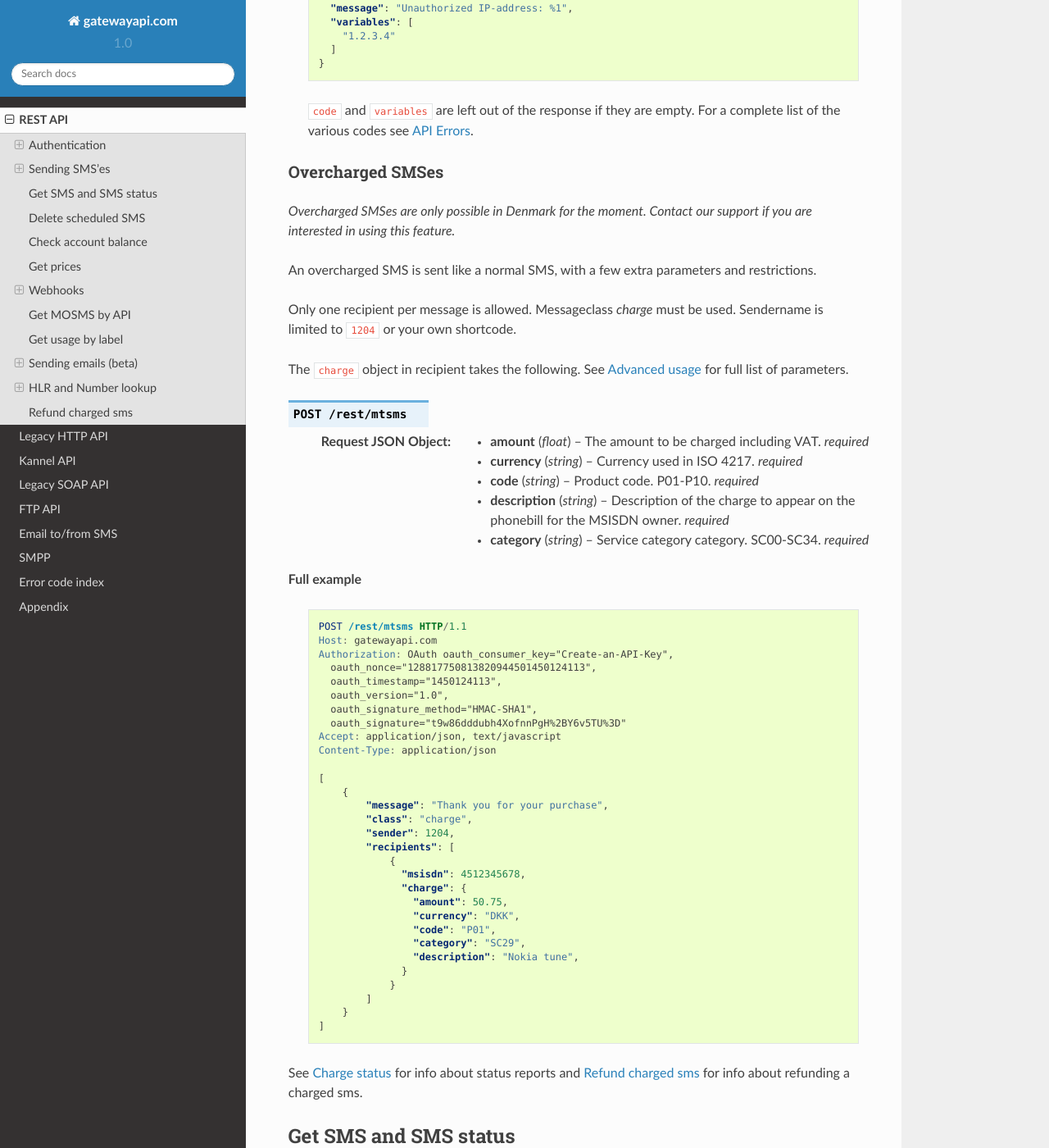
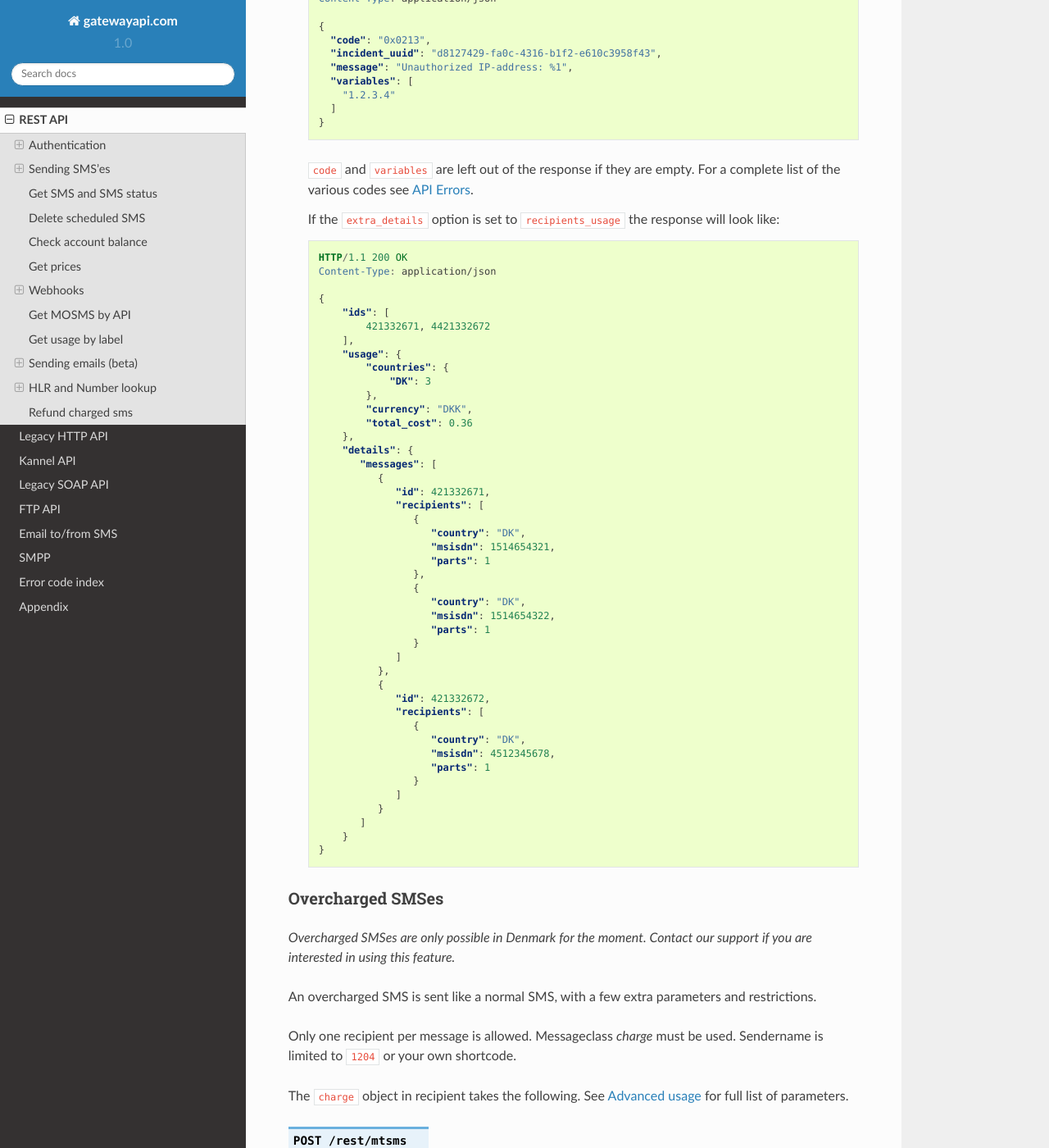
Before and after one commit to onlinecity/gatewayapi-docs, a Sphinx documentation site: the page built from docs/rest.rst, in a window 1280 px wide and 1400 px high, scrolled down 14559 px. Shown: the whole window at 82% size. Built offline with Sphinx 7.4.7 and the Read the Docs theme 2.0.0, drawn with Linux system fonts in a browser that asks for light colours; some of the changed text lies outside the part shown.

Commit message:
Docs about extra details

```diff
--- a/docs/rest.rst
+++ b/docs/rest.rst
@@ -611,6 +611,7 @@
    :<json string callback_url: If specified send status notifications to this URL, else use the default webhook.
    :<json string label: A label added to each sent message, can be used to uniquely identify a customer or company that you sent the message on behalf of, to help with invoicing your customers. If specied it must be the same for all messages in the request.
    :<json int max_parts: A number between 1 and 255 used to limit the number of smses a single message will send. Can be used if you send smses from systems that generates messages that you can't control, this way you can ensure that you don't send very long smses. You will not be charged for more than the amount specified here. Can't be used with Tags or BINARY smses.
+   :<json string extra_details: To get more details about the number of parts sent to each recipient set this to 'recipients_usage'. See example response below.
    :<json array recipients: Array of recipients, described below. The number of recipients in a single message is limited to 10.000. *required*
    :<jsonarr string msisdn: :term:`MSISDN` aka the full mobile phone number of the recipient. *required*
    :<jsonarr object charge: Charge data. See `Overcharged SMSes`_.
@@ -733,6 +734,56 @@
    ``code`` and ``variables`` are left out of the response if they are empty.
    For a complete list of the various codes see :ref:`apierror`.
 
+   If the ``extra_details`` option is set to ``recipients_usage`` the response will look like:
+
+
+   .. sourcecode:: http
+
+     HTTP/1.1 200 OK
+     Content-Type: application/json
+
+     {
+         "ids": [
+             421332671, 4421332672
+         ],
+         "usage": {
+             "countries": {
+                 "DK": 3
+             },
+             "currency": "DKK",
+             "total_cost": 0.36
+         },
+         "details": {
+            "messages": [
+               {
+                  "id": 421332671,
+                  "recipients": [
+                     {
+                        "country": "DK",
+                        "msisdn": 1514654321,
+                        "parts": 1
+                     },
+                     {
+                        "country": "DK",
+                        "msisdn": 1514654322,
+                        "parts": 1
+                     }
+                  ]
+               },
+               {
+                  "id": 421332672,
+                  "recipients": [
+                     {
+                        "country": "DK",
+                        "msisdn": 4512345678,
+                        "parts": 1
+                     }
+                  ]
+               }
+            ]
+         }
+     }
+
 Overcharged SMSes
 ^^^^^^^^^^^^^^^^^
 
```
